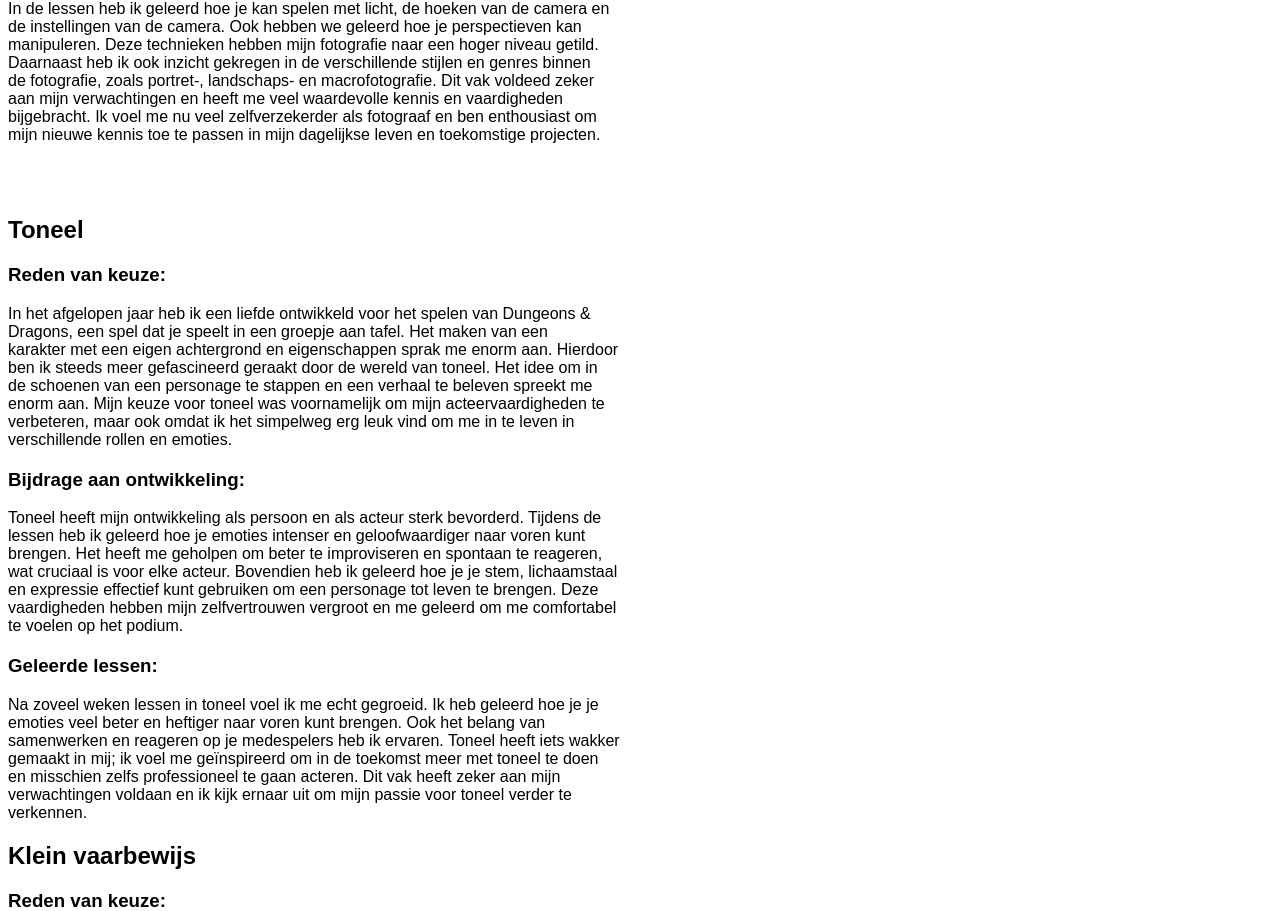
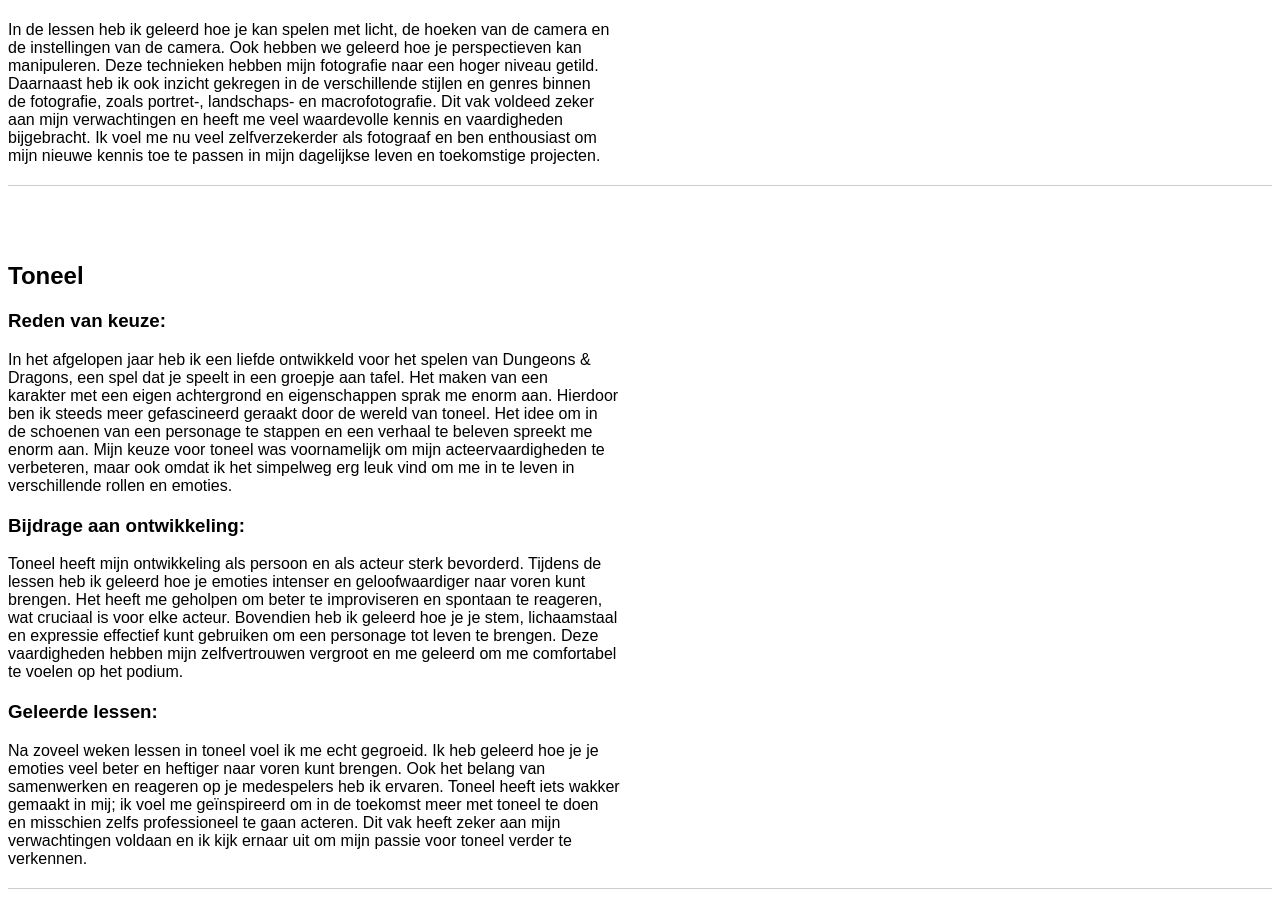
Before and after one commit to Neefatar/Neefatar.github.io, a plain HTML site: page keuzevakken.html in a window 1280 px wide. Shown: the part 754-1665 px from the top of the page. Drawn offline with Linux system fonts and the light colour scheme.

Commit message:
Update keuzevakken.html

```diff
--- a/keuzevakken.html
+++ b/keuzevakken.html
@@ -57,7 +57,7 @@
 
         <h1>Keuzevakken</h1>
 
-<div class="divider"></div>
+<div class="separator"></div>
 
         <h2>Fotografie</h2>
         <h3>Reden van keuze:</h3>
@@ -87,7 +87,7 @@
            bijgebracht. Ik voel me nu veel zelfverzekerder als fotograaf en ben enthousiast om<br>
            mijn nieuwe kennis toe te passen in mijn dagelijkse leven en toekomstige projecten.</p>
 
-<div class="divider"></div>
+<div class="separator"></div>
 
         <br><br>
         <h2>Toneel</h2>
@@ -117,7 +117,7 @@
            verwachtingen voldaan en ik kijk ernaar uit om mijn passie voor toneel verder te<br>
            verkennen.</p>
 
-<div class="divider"></div>
+<div class="separator"></div>
 
         <h2>Klein vaarbewijs</h2>
         <h3>Reden van keuze:</h3>
```
